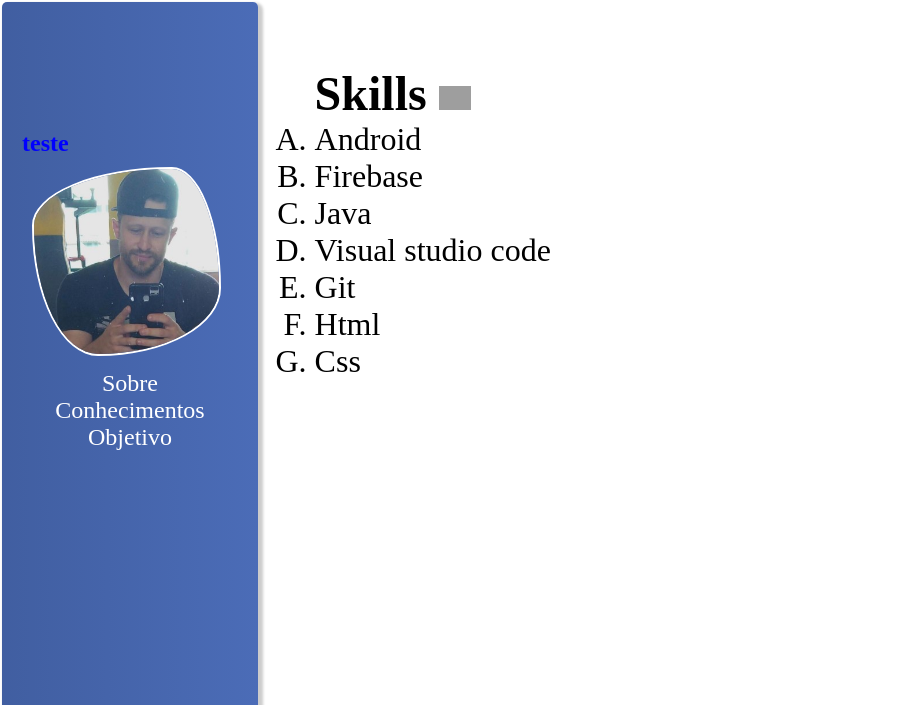
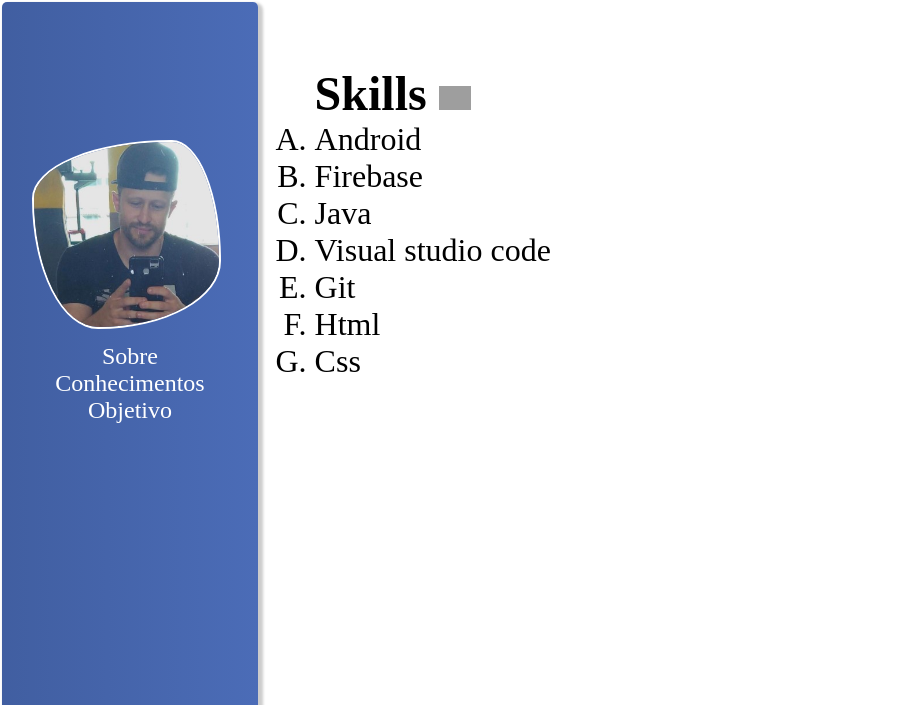
Before and after one commit to WINDSONAMORIM/curriculo, a plain HTML site: page conhecimentos.html in a window 1280 px wide. Shown: the top 705 px of the page, without its empty margins (0-909 px from the left). Drawn offline with Linux system fonts and the light colour scheme; grey boxes are pictures that could not be loaded.

Commit message:
ajuste h1

```diff
--- a/conhecimentos.html
+++ b/conhecimentos.html
@@ -12,7 +12,6 @@
     <main>
         <aside class="box-degrade">
             <figure>
-                <h1 style="color: blue;">teste</h1>
                 <img id="perfil" src="./assets/imagens/perfil.jpg" alt="foto-perfil">
             </figure>
             <nav>
```
